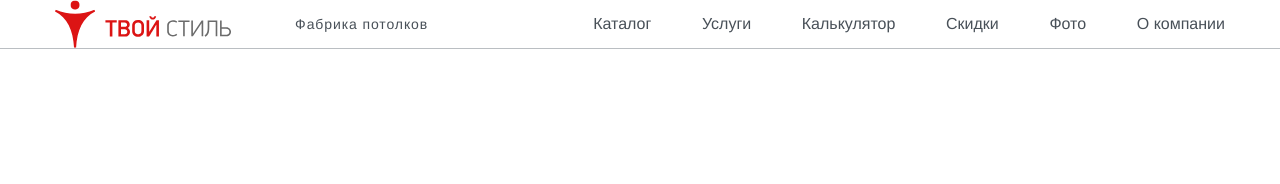
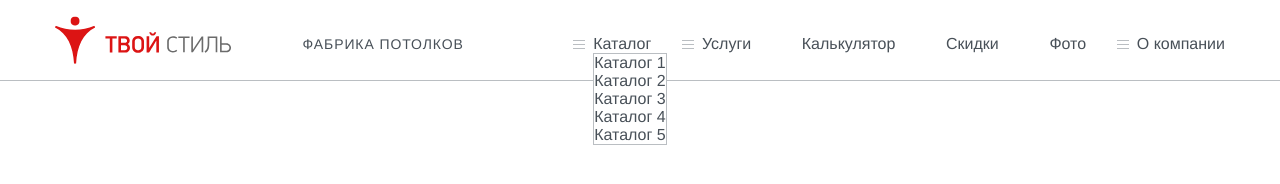
Before and after one commit to alex3959/style-test, a website: page app/index.html in a window 1280 px wide. Drawn offline with Linux system fonts and the light colour scheme.

Commit message:
created submenu and added some styles

```diff
--- a/app/index.html
+++ b/app/index.html
@@ -21,12 +21,33 @@
                 </div>
                 <a class="menu__title" href="#">Фабрика потолков</a>
                 <ul class="menu__list">
-                    <li class="menu__list-item"><a href="#" class="menu__list-links">Каталог</a></li>
-                    <li class="menu__list-item"><a href="#" class="menu__list-links">Услуги</a></li>
+                    <li class="menu__list-item"><a href="#"
+                            class="menu__list-links menu__list-links--burger-icon">Каталог</a>
+                        <ul class="menu__submenu">
+                            <li class="menu__submenu-item"><a class="menu__submenu-links menu__list-links"
+                                    href="#">Каталог 1</a>
+                            </li>
+                            <li class="menu__submenu-item"><a class="menu__submenu-links menu__list-links"
+                                    href="#">Каталог 2</a>
+                            </li>
+                            <li class="menu__submenu-item"><a class="menu__submenu-links menu__list-links"
+                                    href="#">Каталог 3</a>
+                            </li>
+                            <li class="menu__submenu-item"><a class="menu__submenu-links menu__list-links"
+                                    href="#">Каталог 4</a>
+                            </li>
+                            <li class="menu__submenu-item"><a class="menu__submenu-links menu__list-links"
+                                    href="#">Каталог 5</a>
+                            </li>
+                        </ul>
+                    </li>
+                    <li class="menu__list-item"><a href="#"
+                            class="menu__list-links menu__list-links--burger-icon">Услуги</a></li>
                     <li class="menu__list-item"><a href="#" class="menu__list-links">Калькулятор</a></li>
                     <li class="menu__list-item"><a href="#" class="menu__list-links">Скидки</a></li>
                     <li class="menu__list-item"><a href="#" class="menu__list-links">Фото</a></li>
-                    <li class="menu__list-item"><a href="#" class="menu__list-links">О компании</a></li>
+                    <li class="menu__list-item"><a href="#" class="menu__list-links menu__list-links--burger-icon">О
+                            компании</a></li>
                 </ul>
                 <button class="menu__btn">|||</button>
             </div>
--- a/app/scss/style.scss
+++ b/app/scss/style.scss
@@ -14,6 +14,10 @@
     display: flex;
     justify-content: space-between;
     align-items: center;
+    padding: 16px 0;
+    @media (max-width: 991.98px) {
+        justify-content: left;
+    }
     &__title {
         font-family: "Helvetica Neue";
         font-size: 14px;
@@ -21,7 +25,12 @@
         font-style: normal;
         letter-spacing: 0.9px;
         line-height: 20px;
+        text-transform: uppercase;
         flex-basis: 20%;
+        margin: 8px 25px 0 40px;
+        @media (max-width: 991.98px) {
+            flex-basis: auto;
+        }
     }
 
     // .menu__list
@@ -30,6 +39,10 @@
         display: flex;
         justify-content: space-between;
         flex-basis: 54%;
+        margin-top: 8px;
+        @media (max-width: 991.98px) {
+            display: none;
+        }
     }
 
     // .menu__list-links
@@ -41,6 +54,41 @@
         font-style: normal;
         letter-spacing: normal;
         line-height: 16px;
+        position: relative;
+        &:hover {
+            color: #dc1414;
+        }
+        &--burger-icon {
+            &::before {
+                content: "";
+                position: absolute;
+                display: block;
+                background-image: url(../images/Hamburger_Menu.svg);
+                width: 12px;
+                height: 9px;
+                top: 5px;
+                left: -20px;
+            }
+        }
+    }
+
+    // .menu__submenu
+
+    &__submenu {
+        position: absolute;
+        border: 1px solid #babec2;
+        background-color: #fff;
+        padding: 25px;
+    }
+
+    // .menu__submenu-item
+
+    &__submenu-item {
+    }
+
+    // .menu__submenu-links
+
+    &__submenu-links {
     }
 
     // .menu__btn
@@ -49,14 +97,3 @@
         display: none;
     }
 }
-.logo {
-    // .logo__link
-
-    &__link {
-    }
-
-    // .logo__img
-
-    &__img {
-    }
-}
```
Also changed, not shown: app/css/style.min.css.
